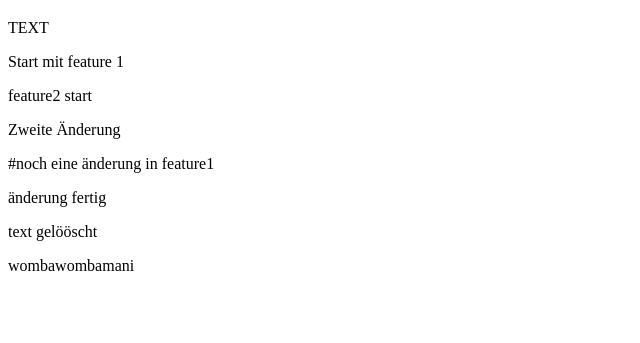
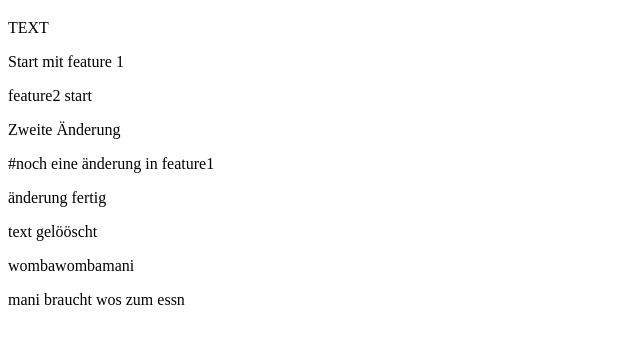
Before and after one commit to s2410456030/apm26, a plain HTML site: page index.html in a window 1280 px wide. Shown: the part 61-404 px from the top of the page, without its empty margins (0-640 px from the left). Drawn offline with Linux system fonts and the light colour scheme.

Commit message:
mani braucht wos zum essn

```diff
--- a/index.html
+++ b/index.html
@@ -14,5 +14,6 @@
 <p>änderung fertig</p>
 <p>text gelööscht</p>
 <p>wombawombamani</p>
+<p>mani braucht wos zum essn</p>
 </body>
 </html>
```
